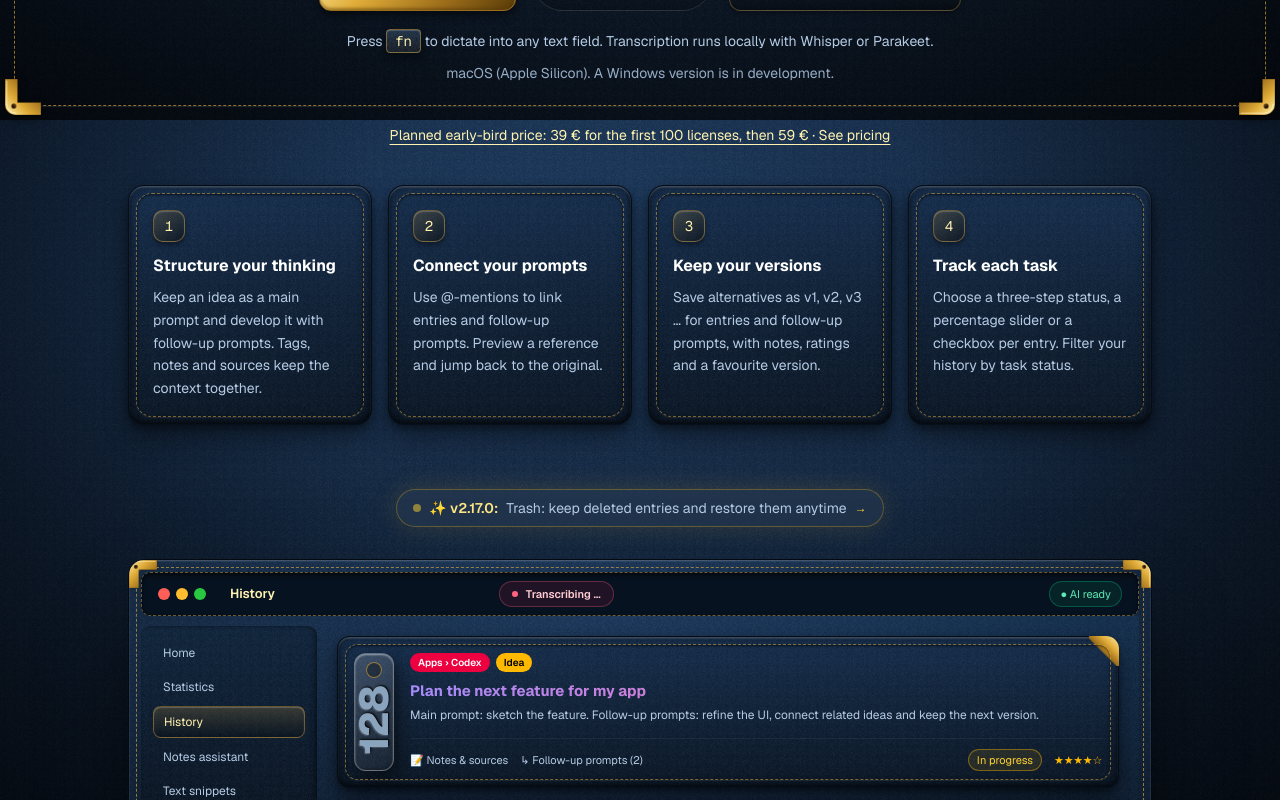
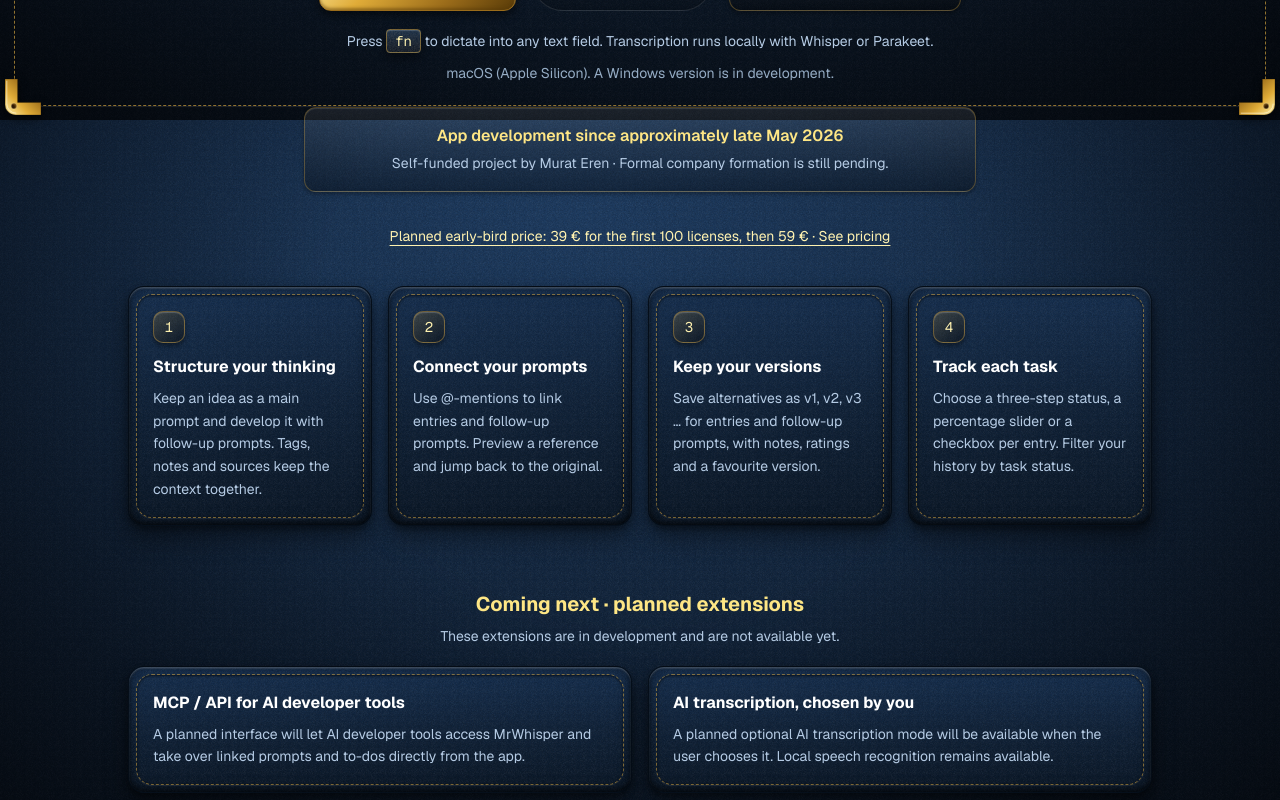
Before and after one commit to ermuraten/mrwhisper-landing, a Next.js app: page / in a window 1280 px wide. Shown: the part 680-1480 px from the top of the page. Built offline with nearby package versions, Linux system fonts and the light colour scheme.

Commit message:
Publish project development timeline and planned AI tool integrations

```diff
--- a/company-preview/index.html
+++ b/company-preview/index.html
@@ -19,8 +19,8 @@
 <div class="flow" aria-label="MrWhisper workflow"><p class="flow-label">FROM THOUGHT TO TEXT</p><div class="wave" aria-hidden="true"><i></i><i></i><i></i><i></i><i></i><i></i><i></i><i></i><i></i><i></i><i></i><i></i><i></i><i></i><i></i></div><div class="step"><span>01</span><div><h2>Speak naturally</h2><p>Press a hotkey and dictate your text.</p></div></div><div class="step"><span>02</span><div><h2>Transcribe locally</h2><p>Turn speech into text on your device.</p></div></div><div class="step"><span>03</span><div><h2>Insert into your app</h2><p>Write directly into your active application.</p></div></div><p class="flow-foot">Local transcription. Optional cloud AI.</p></div>
 </section>
 <section id="about" class="section"><p class="eyebrow">WHAT WE ARE BUILDING</p><h2 class="section-title">Less typing. More thinking.</h2><div class="cards"><article><span class="number">01 / DICTATION</span><h3>Voice-first productivity</h3><p>Use a global hotkey to dictate into your active application — from notes and documents to a browser or editor. You can also transcribe recordings.</p></article><article><span class="number">02 / CONTROL</span><h3>Local speech recognition</h3><p>Transcription runs locally with downloaded models. Cloud AI is optional and sends the selected text to your chosen provider.</p></article><article><span class="number">03 / WRITING</span><h3>AI-assisted text refinement</h3><p>Optional AI integrations help rewrite and structure transcripts. MrWhisper includes support for providers such as Anthropic.</p></article></div></section>
-<section class="section about"><div><p class="eyebrow">ABOUT MRWHISPER</p><h2 class="section-title">An independent project.<br>A practical purpose.</h2></div><div><p>MrWhisper is an independent, self-funded software project created by Murat Eren. It is a voice-to-prompt workspace for vibe coders, developers and power users: main and follow-up prompts, @-links between entries, version history and three ways to track task progress (status, percentage or checkbox). Formal company formation is still pending.</p><p>The macOS app already runs; a Windows version is in development. Speech recognition stays local, with optional AI text refinement. This website introduces the project; purchases and downloads are not offered here. See the <a href="https://mrwhisper.site/">full product presentation</a> and <a href="https://mrwhisper.site/#demo">demo video</a>.</p><a class="text-link" href="mailto:info@mrwhisper.site">info@mrwhisper.site ↗</a></div></section>
-<section id="de" class="section" lang="de"><p class="eyebrow">DEUTSCH</p><h2 class="section-title">Deine Stimme wird zu Text.</h2><p class="de-copy">MrWhisper ist ein eigenfinanziertes, unabhängiges Softwareprojekt von Murat Eren. Es ist ein Prompt-Workspace für Vibe-Coder, Entwickler und Power-User: Haupt- und Unterprompts, @-Verknüpfungen, Versionierung sowie Aufgabenfortschritt per Status, Prozentwert oder Checkbox. Eine formale Unternehmensgründung steht noch aus. Per globalem Hotkey startest du die Aufnahme; der transkribierte Text wird direkt in deine aktive Anwendung eingefügt. Zusätzlich sind die Transkription von Aufnahmen und optionale KI-Textbearbeitung möglich. Die Spracherkennung läuft mit heruntergeladenen Modellen auf dem eigenen Gerät. Für die optionale KI-Bearbeitung wird ausgewählter Text an den gewählten Anbieter übertragen. Das Produkt wird für macOS entwickelt; eine Windows-Version ist in Entwicklung. Diese Seite stellt das Projekt vor. Hier werden keine Käufe oder Downloads angeboten.</p></section>
+<section class="section about"><div><p class="eyebrow">ABOUT MRWHISPER</p><h2 class="section-title">An independent project.<br>A practical purpose.</h2></div><div><p>MrWhisper is an independent, self-funded software project created by Murat Eren. It is a voice-to-prompt workspace for vibe coders, developers and power users: main and follow-up prompts, @-links between entries, version history and three ways to track task progress (status, percentage or checkbox). App development began approximately in late May 2026 (based on the developer’s report of 132 days on 8 October 2026). Formal company formation is still pending.</p><p>The macOS app already runs; a Windows version is in development. Speech recognition stays local, with optional AI text refinement. This website introduces the project; purchases and downloads are not offered here. See the <a href="https://mrwhisper.site/">full product presentation</a> and <a href="https://mrwhisper.site/#demo">demo video</a>.</p><p><strong>Planned extensions (not yet available):</strong> MCP/API access so AI developer tools can take over linked prompts and to-dos directly from MrWhisper, and optional AI transcription chosen by the user.</p><a class="text-link" href="mailto:info@mrwhisper.site">info@mrwhisper.site ↗</a></div></section>
+<section id="de" class="section" lang="de"><p class="eyebrow">DEUTSCH</p><h2 class="section-title">Deine Stimme wird zu Text.</h2><p class="de-copy">MrWhisper ist ein eigenfinanziertes, unabhängiges Softwareprojekt von Murat Eren. Es ist ein Prompt-Workspace für Vibe-Coder, Entwickler und Power-User: Haupt- und Unterprompts, @-Verknüpfungen, Versionierung sowie Aufgabenfortschritt per Status, Prozentwert oder Checkbox. Die App-Entwicklung begann ungefähr Ende Mai 2026 (laut Entwickler am 8. Oktober 2026 seit 132 Tagen). Eine formale Unternehmensgründung steht noch aus. Per globalem Hotkey startest du die Aufnahme; der transkribierte Text wird direkt in deine aktive Anwendung eingefügt. Zusätzlich sind die Transkription von Aufnahmen und optionale KI-Textbearbeitung möglich. Die Spracherkennung läuft mit heruntergeladenen Modellen auf dem eigenen Gerät. Für die optionale KI-Bearbeitung wird ausgewählter Text an den gewählten Anbieter übertragen. Das Produkt wird für macOS entwickelt; eine Windows-Version ist in Entwicklung. Geplante Erweiterungen (noch nicht verfügbar): MCP/API-Zugriff, damit KI-Entwicklertools verknüpfte Prompts und To-dos direkt aus MrWhisper übernehmen können, sowie eine vom Nutzer wählbare KI-Transkription. Diese Seite stellt das Projekt vor. Hier werden keine Käufe oder Downloads angeboten.</p></section>
 <section id="impressum" class="section legal" lang="de"><h2>Impressum · Angaben zum Anbieter</h2><p><strong>Murat Eren</strong><br>Projekt: MrWhisper<br>E-Mail: <a href="mailto:info@mrwhisper.site">info@mrwhisper.site</a></p><p><strong>Die Einrichtung einer externen Impressumsadresse ist geplant. Die Anschrift wird nach Freischaltung ergänzt.</strong></p><p class="subtle">Die Anbieterangaben sind derzeit hinsichtlich der Anschrift unvollständig. Der Hinweis ersetzt keine vollständige Impressumsanschrift.</p><p lang="en">Legal notice: the external service address is pending and will be added after activation. The address information is currently incomplete.</p></section>
 <section id="privacy" class="section legal"><h2>Privacy · Datenschutz</h2><p>This static website uses no analytics, advertising, contact forms or non-essential cookies. Hosting is provided by GitHub Pages. GitHub may process connection information, including your IP address, to operate and secure the service. See <a href="https://docs.github.com/en/site-policy/privacy-policies/github-general-privacy-statement">GitHub's privacy statement</a>.</p><p>If you email us, your message and contact information are processed to answer your request. Contact: <a href="mailto:info@mrwhisper.site">info@mrwhisper.site</a>.</p><p lang="de">Diese statische Website verwendet keine Analysewerkzeuge, Werbung, Kontaktformulare oder nicht notwendigen Cookies. GitHub Pages verarbeitet beim Hosting Verbindungsdaten. Bei Kontakt per E-Mail werden deine Angaben zur Bearbeitung der Anfrage verwendet. Ansprechpartner: Murat Eren unter der oben genannten E-Mail-Adresse.</p></section>
 </main>
--- a/src/components/Hero.tsx
+++ b/src/components/Hero.tsx
@@ -157,7 +157,11 @@
           <kbd className="px-2 py-0.5 bg-white/10 rounded border border-white/20 font-mono text-cyan-300">fn</kbd>{' '}
           {h.leadAfter}
         </p>
-        <p className="text-sm text-gray-500 mb-10">{h.platformNote}</p>
+        <p className="text-sm text-gray-500 mb-6">{h.platformNote}</p>
+        <div className="inset-chip max-w-2xl mx-auto px-5 py-4 mb-8">
+          <p className="font-semibold text-amber-200 mb-1">{h.projectSince}</p>
+          <p className="text-sm text-gray-400 leading-relaxed">{h.projectBy}</p>
+        </div>
 
         {SITE.preview ? (
           <a href="#pricing" className="price-summary inline-block text-sm underline underline-offset-4 mb-10">
@@ -175,6 +179,21 @@
           ))}
         </div>
 
+        <section aria-labelledby="roadmap-title" className="text-left mb-12">
+          <div className="text-center mb-5">
+            <h2 id="roadmap-title" className="text-xl font-bold text-amber-200 mb-2">{h.roadmapTitle}</h2>
+            <p className="text-sm text-gray-400">{h.roadmapNote}</p>
+          </div>
+          <div className="grid md:grid-cols-2 gap-4">
+            {h.roadmap.map(item => (
+              <article key={item.title} className="stitched-panel workflow-card rounded-2xl p-6">
+                <h3 className="font-bold text-white mb-2">{item.title}</h3>
+                <p className="text-sm text-gray-400 leading-relaxed">{item.description}</p>
+              </article>
+            ))}
+          </div>
+        </section>
+
         <Link
           href={href(lang, '/changelog')}
           className="inline-flex flex-wrap justify-center items-center gap-2 px-4 py-2 rounded-full bg-white/5 hover:bg-white/10 border border-amber-400/30 text-sm text-gray-200 mb-8 backdrop-blur-md transition-all duration-300 hover:scale-[1.03] shadow-[0_0_24px_rgba(213,165,64,0.18)] group"
--- a/src/i18n/de.ts
+++ b/src/i18n/de.ts
@@ -53,6 +53,14 @@
     ctaPrimary: 'MrWhisper holen',
     ctaSecondary: (n: number) => `Alle ${n} Funktionen ansehen`,
     platformNote: 'macOS (Apple Silicon). Eine Windows-Version ist in Entwicklung.',
+    projectSince: 'App-Entwicklung seit etwa Ende Mai 2026',
+    projectBy: 'Eigenfinanziertes Projekt von Murat Eren · Formale Unternehmensgründung noch ausstehend.',
+    roadmapTitle: 'Als Nächstes · geplante Erweiterungen',
+    roadmapNote: 'Diese Erweiterungen sind in Entwicklung und noch nicht verfügbar.',
+    roadmap: [
+      { title: 'MCP / API für KI-Entwicklertools', description: 'Eine geplante Schnittstelle soll KI-Entwicklertools Zugriff auf MrWhisper geben, damit sie verknüpfte Prompts und To-dos direkt aus der App übernehmen können.' },
+      { title: 'KI-Transkription nach deiner Wahl', description: 'Geplant ist eine zusätzliche, optionale KI-Transkription, die der Nutzer selbst auswählt. Die lokale Spracherkennung bleibt verfügbar.' },
+    ],
   },
   mock: {
     illustration: 'Illustration der Verlaufsansicht',
--- a/src/i18n/en.ts
+++ b/src/i18n/en.ts
@@ -51,6 +51,14 @@
     ctaPrimary: 'Get MrWhisper',
     ctaSecondary: (n: number) => `See all ${n} features`,
     platformNote: 'macOS (Apple Silicon). A Windows version is in development.',
+    projectSince: 'App development since approximately late May 2026',
+    projectBy: 'Self-funded project by Murat Eren · Formal company formation is still pending.',
+    roadmapTitle: 'Coming next · planned extensions',
+    roadmapNote: 'These extensions are in development and are not available yet.',
+    roadmap: [
+      { title: 'MCP / API for AI developer tools', description: 'A planned interface will let AI developer tools access MrWhisper and take over linked prompts and to-dos directly from the app.' },
+      { title: 'AI transcription, chosen by you', description: 'A planned optional AI transcription mode will be available when the user chooses it. Local speech recognition remains available.' },
+    ],
   },
   mock: {
     illustration: 'Illustration of the history view',
```
Also changed, not shown: 1 other file (tests, documents, lock files or other folders).
